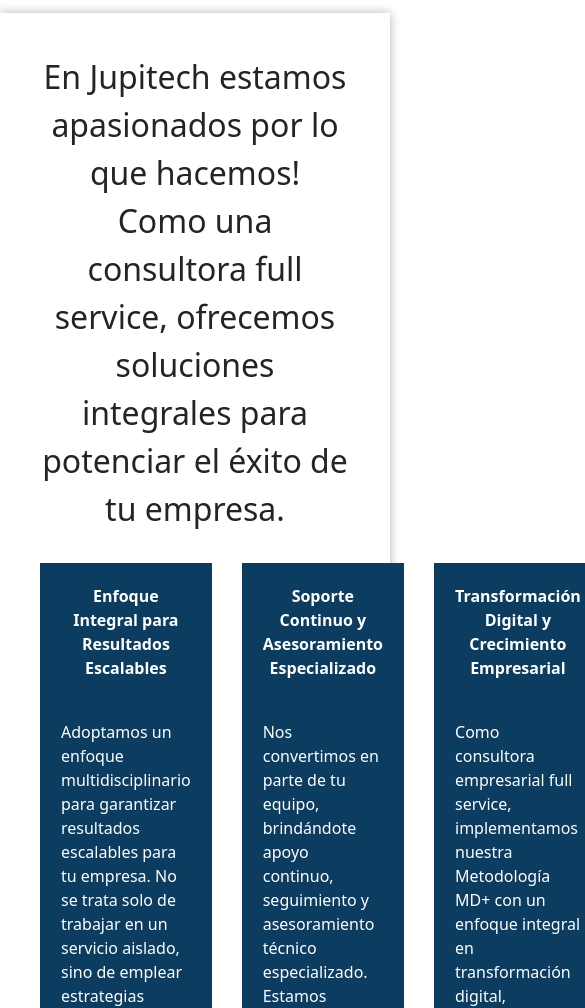
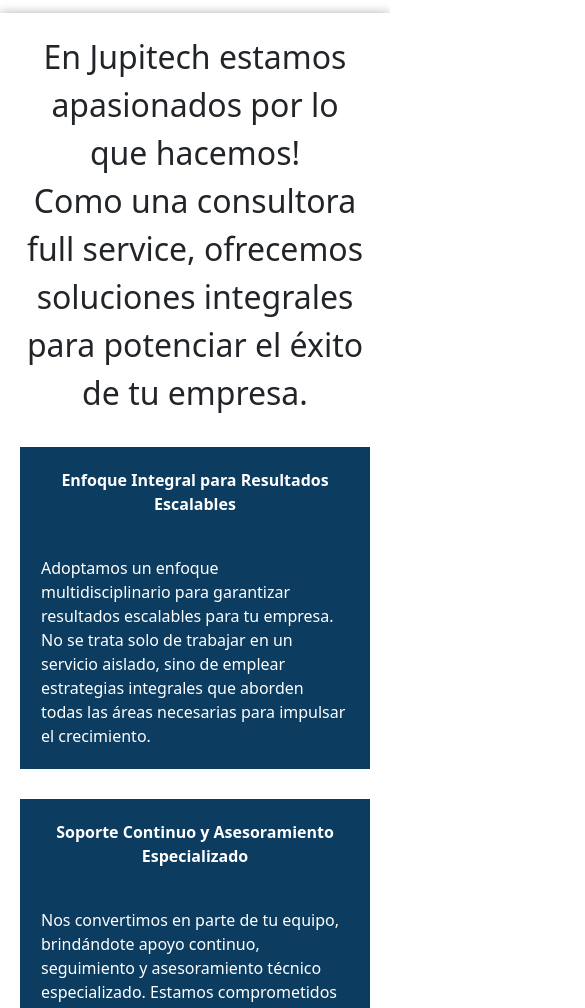
Before and after one commit to nicolasjuarez86/Jupitech, a plain HTML site: page templates/nosotros.html in a window 390 px wide. Shown: the part 103-1111 px from the top of the page, 585 px wide, since content can reach past the window. Drawn offline with nearby package versions, Linux system fonts and the light colour scheme.

Commit message:
responsive

```diff
--- a/stylesheet/main.css
+++ b/stylesheet/main.css
@@ -648,13 +648,14 @@ a:hover {
 .Article-pilares {
     display: flex;
     gap: 30px;
+    flex-wrap: wrap;
 }
 .Article-pilar {
     border:1px solid var(--brand-primary);
     padding:20px;
     background: var(--brand-primary);
     color:#FFF;
-    flex: 1;
+    flex: 1 0 250px;
 }
 .Article-pilar-title {
     font-weight: bold;
@@ -698,6 +699,9 @@ a:hover {
 }
 
 @media (max-width:65em) {
+    .Article {
+        padding:20px 0;
+    }
     .Article-users {
         flex-direction: column;
     }
```
